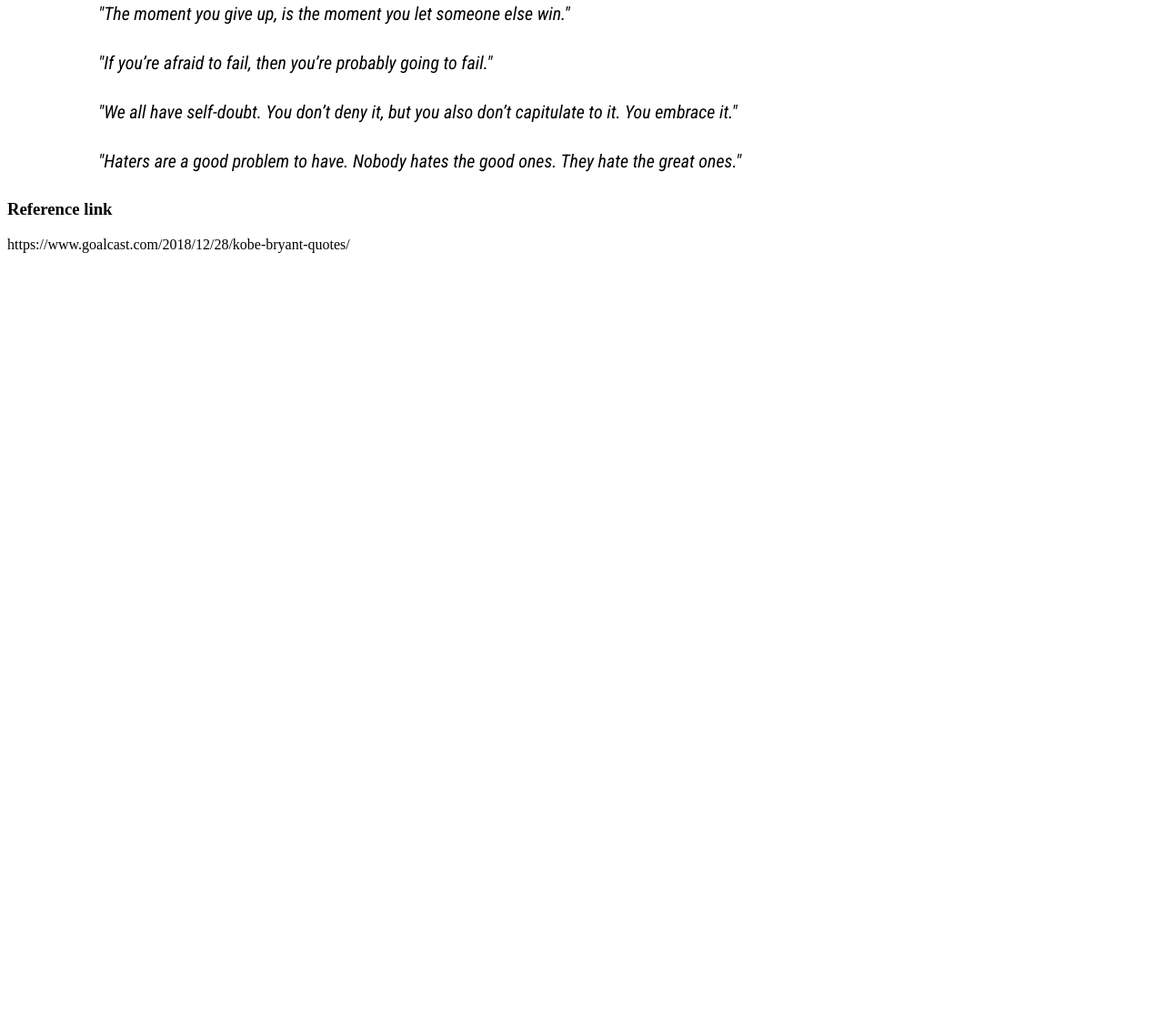
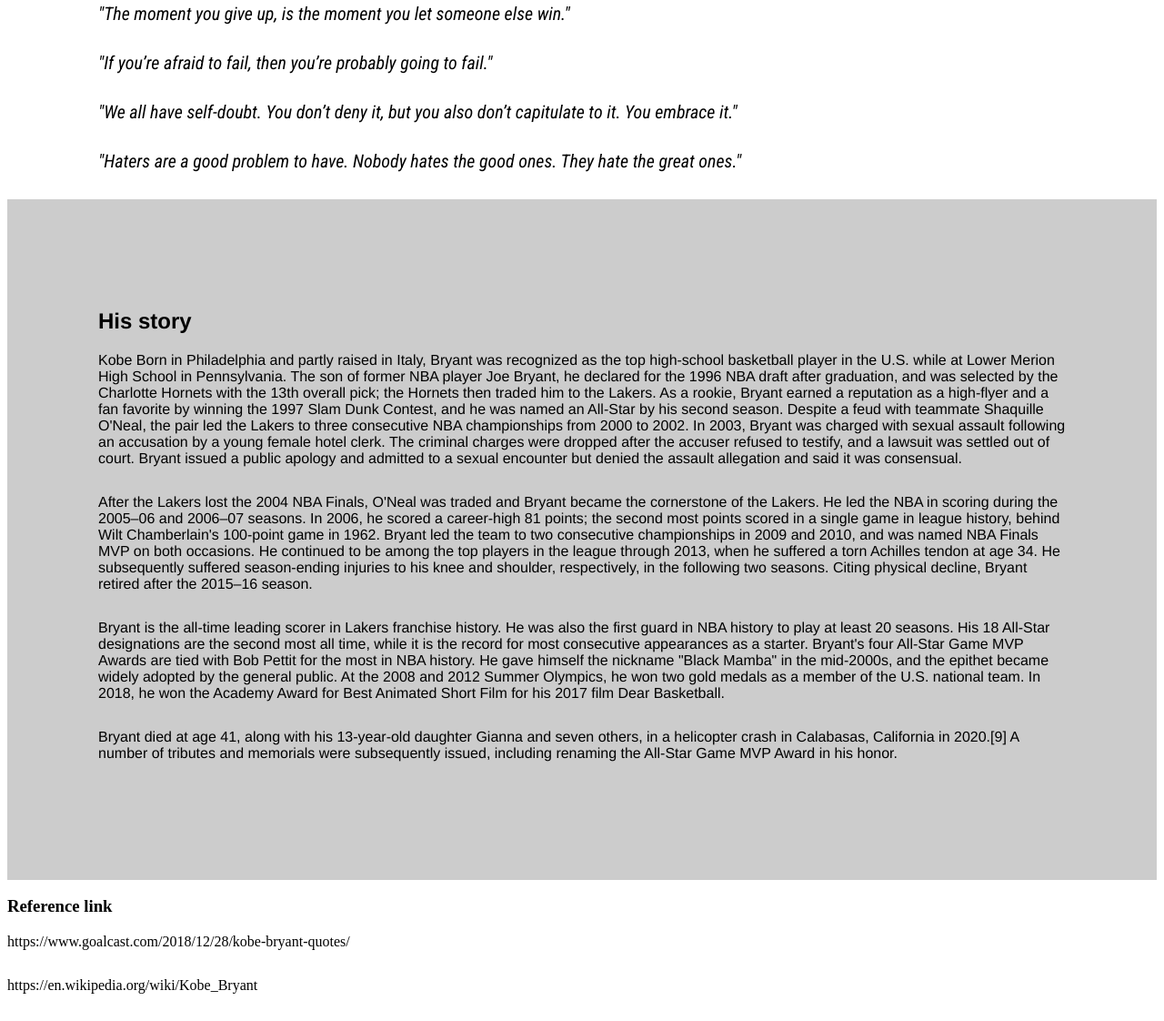
Before and after one commit to catlirex/boolean-uk-html-tribute, a website: page index.html in a window 1280 px wide. Shown: the part 772-1894 px from the top of the page at 91% size. Before the commit the page ends 1080 px from the top, so only its background shows below. Drawn offline with Linux system fonts and the light colour scheme; a web font is replaced by a local one.

Commit message:
story page added

```diff
--- a/index.html
+++ b/index.html
@@ -9,6 +9,7 @@
       href="https://fonts.googleapis.com/css2?family=Roboto+Condensed:ital@1&family=Train+One&display=swap"
       rel="stylesheet"
     />
+
     <title>Ultimate Tribute page for Kobe Bryant</title>
     <style>
       .cover {
@@ -30,6 +31,12 @@
       }
       p {
         margin-bottom: 30px;
+      }
+
+      .story {
+        padding: 100px;
+        font-family: "Franklin Gothic Medium", "Arial Narrow", Arial, sans-serif;
+        background-color: rgb(204, 204, 204);
       }
     </style>
   </head>
@@ -65,11 +72,63 @@
         hate the great ones."
       </p>
     </div>
-    <div class="timeline"></div>
+    <div class="story">
+      <h2>His story</h2>
+      <p>
+        Kobe Born in Philadelphia and partly raised in Italy, Bryant was
+        recognized as the top high-school basketball player in the U.S. while at
+        Lower Merion High School in Pennsylvania. The son of former NBA player
+        Joe Bryant, he declared for the 1996 NBA draft after graduation, and was
+        selected by the Charlotte Hornets with the 13th overall pick; the
+        Hornets then traded him to the Lakers. As a rookie, Bryant earned a
+        reputation as a high-flyer and a fan favorite by winning the 1997 Slam
+        Dunk Contest, and he was named an All-Star by his second season. Despite
+        a feud with teammate Shaquille O'Neal, the pair led the Lakers to three
+        consecutive NBA championships from 2000 to 2002. In 2003, Bryant was
+        charged with sexual assault following an accusation by a young female
+        hotel clerk. The criminal charges were dropped after the accuser refused
+        to testify, and a lawsuit was settled out of court. Bryant issued a
+        public apology and admitted to a sexual encounter but denied the assault
+        allegation and said it was consensual.
+      </p>
+
+      <p>
+        After the Lakers lost the 2004 NBA Finals, O'Neal was traded and Bryant
+        became the cornerstone of the Lakers. He led the NBA in scoring during
+        the 2005–06 and 2006–07 seasons. In 2006, he scored a career-high 81
+        points; the second most points scored in a single game in league
+        history, behind Wilt Chamberlain's 100-point game in 1962. Bryant led
+        the team to two consecutive championships in 2009 and 2010, and was
+        named NBA Finals MVP on both occasions. He continued to be among the top
+        players in the league through 2013, when he suffered a torn Achilles
+        tendon at age 34. He subsequently suffered season-ending injuries to his
+        knee and shoulder, respectively, in the following two seasons. Citing
+        physical decline, Bryant retired after the 2015–16 season.
+      </p>
+      <p>
+        Bryant is the all-time leading scorer in Lakers franchise history. He
+        was also the first guard in NBA history to play at least 20 seasons. His
+        18 All-Star designations are the second most all time, while it is the
+        record for most consecutive appearances as a starter. Bryant's four
+        All-Star Game MVP Awards are tied with Bob Pettit for the most in NBA
+        history. He gave himself the nickname "Black Mamba" in the mid-2000s,
+        and the epithet became widely adopted by the general public. At the 2008
+        and 2012 Summer Olympics, he won two gold medals as a member of the U.S.
+        national team. In 2018, he won the Academy Award for Best Animated Short
+        Film for his 2017 film Dear Basketball.
+      </p>
+      <p>
+        Bryant died at age 41, along with his 13-year-old daughter Gianna and
+        seven others, in a helicopter crash in Calabasas, California in 2020.[9]
+        A number of tributes and memorials were subsequently issued, including
+        renaming the All-Star Game MVP Award in his honor.
+      </p>
+    </div>
     <div class="photo-album"></div>
     <div class="ref">
       <h3>Reference link</h3>
       <p>https://www.goalcast.com/2018/12/28/kobe-bryant-quotes/</p>
+      <p>https://en.wikipedia.org/wiki/Kobe_Bryant</p>
     </div>
   </body>
 </html>
```
